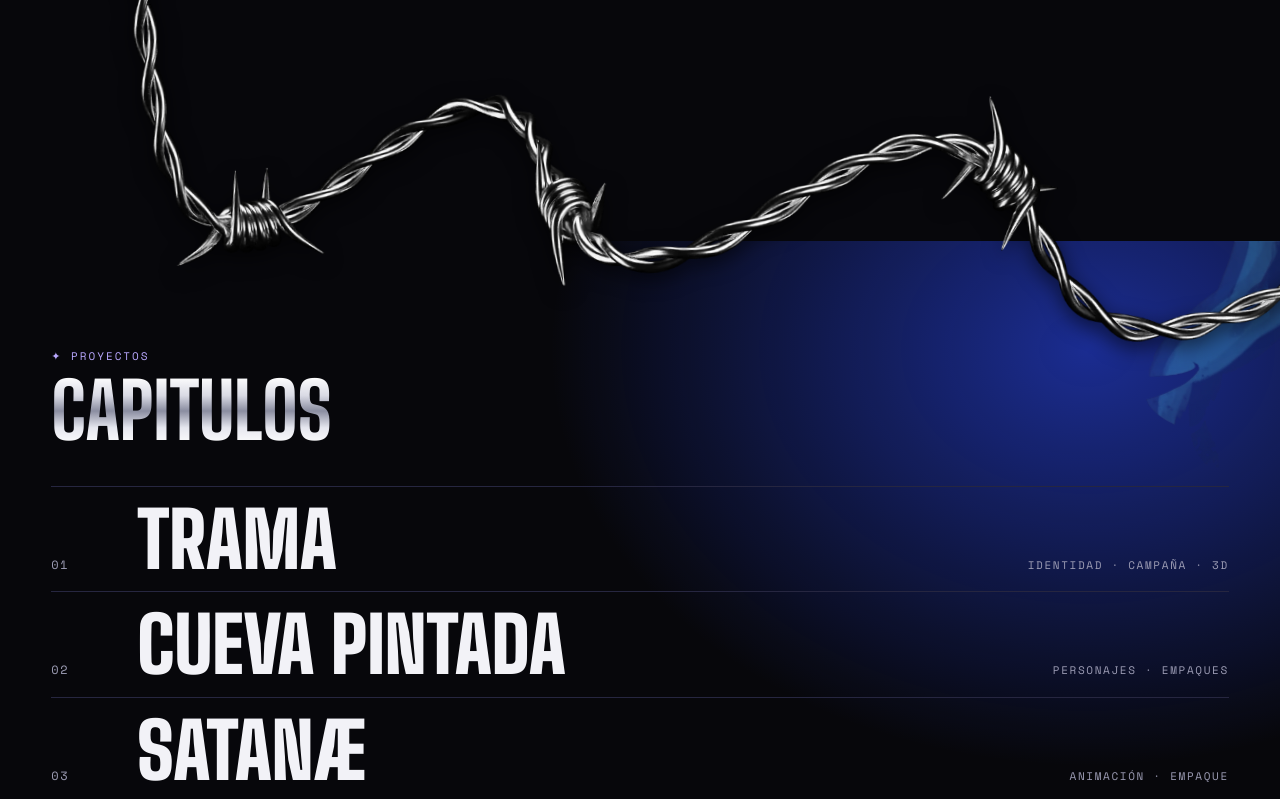
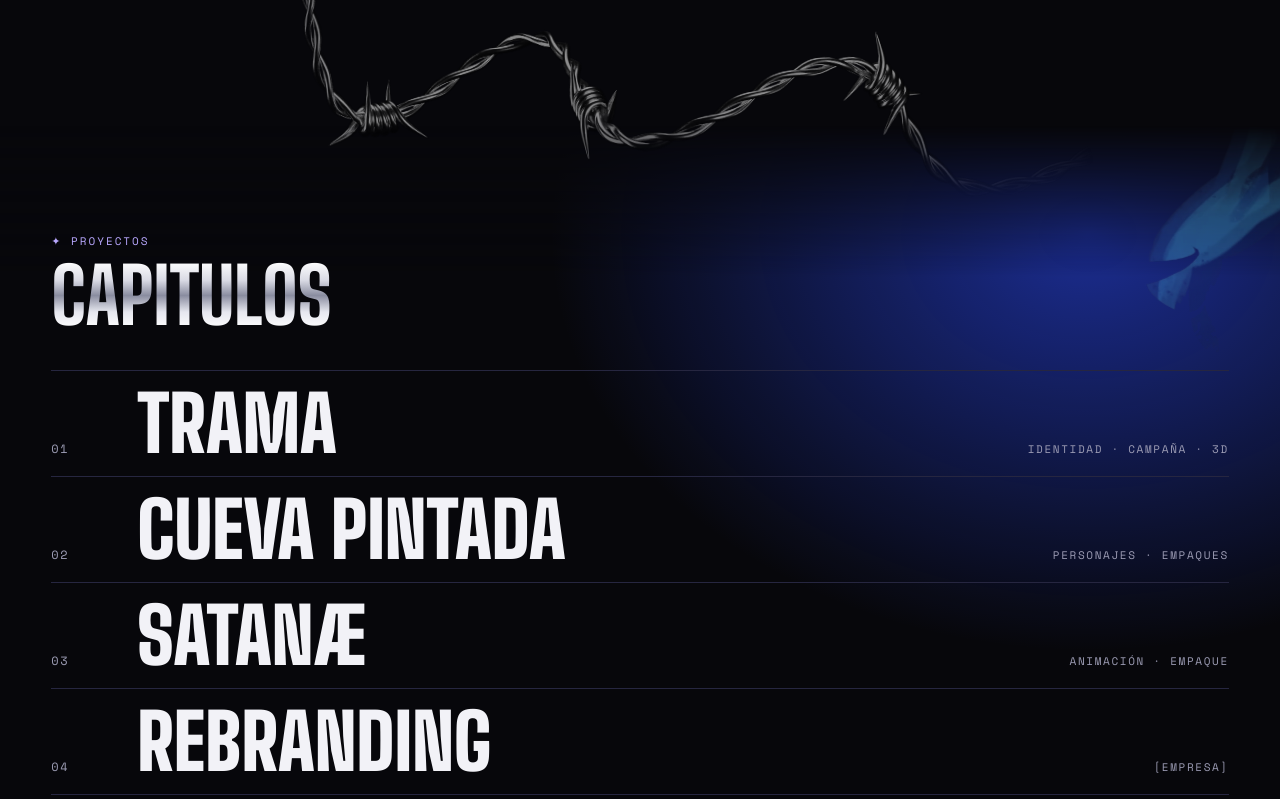
Before and after one commit to rayt0o/portafolio, a plain HTML site: page index.html in a window 1280 px wide. Shown: the part 1720-2519 px from the top of the page. Drawn offline with Linux system fonts and the light colour scheme.

Commit message:
Transiciones suaves: fondos, púas y llamas se desvanecen sin cortes; púas más sutiles
Co-Authored-By: Claude Opus 5.5 <noreply@anthropic.com>
Claude-Session: https://claude.ai/code/session_01ES3R4G9zcFNo4Ni6ocmtSn

```diff
--- a/css/style.css
+++ b/css/style.css
@@ -758,3 +758,40 @@ a { color: inherit; }
 .wire-sep { height: clamp(200px, 26vw, 380px); margin: 0; }
 .wire-sep img { width: min(104vw, 1500px); }
 @media (max-width: 720px) { .wire-sep { height: 48vw; } .wire-sep img { width: 140vw; } }
+
+/* ---------- Transiciones suaves entre secciones ----------
+   La luz de cada sección se desvanece arriba y abajo: no hay cortes en seco. */
+.chapter::before {
+  -webkit-mask-image: linear-gradient(to bottom, transparent 0, #000 14%, #000 86%, transparent 100%);
+  mask-image: linear-gradient(to bottom, transparent 0, #000 14%, #000 86%, transparent 100%);
+}
+
+/* ---------- Púas sutiles: acompañan, no tapan ---------- */
+.wire-sep { height: clamp(110px, 13vw, 190px); margin: 0; }
+.wire-sep img {
+  width: min(78vw, 1150px); opacity: .55; filter: none;
+  -webkit-mask-image: linear-gradient(to right, transparent 0, #000 16%, #000 84%, transparent 100%);
+  mask-image: linear-gradient(to right, transparent 0, #000 16%, #000 84%, transparent 100%);
+}
+@media (max-width: 720px) { .wire-sep { height: 30vw; } .wire-sep img { width: 112vw; } }
+.wire-sat {
+  z-index: -1; top: auto; bottom: -4%; right: -8%; width: 42%; opacity: .45; filter: none;
+  -webkit-mask-image: radial-gradient(closest-side, #000 55%, transparent 100%);
+  mask-image: radial-gradient(closest-side, #000 55%, transparent 100%);
+}
+@media (max-width: 860px) { .wire-sat { width: 70%; bottom: 0; right: -18%; top: auto; } }
+/* ajuste: el alambre se queda en su franja, se desvanece en los cuatro lados */
+.wire-sep { height: clamp(150px, 17vw, 250px); }
+.wire-sep img {
+  width: min(70vw, 1000px);
+  -webkit-mask-image: linear-gradient(to right, transparent 0, #000 16%, #000 84%, transparent 100%), linear-gradient(to bottom, transparent 0, #000 26%, #000 74%, transparent 100%);
+  -webkit-mask-composite: source-in;
+  mask-image: linear-gradient(to right, transparent 0, #000 16%, #000 84%, transparent 100%), linear-gradient(to bottom, transparent 0, #000 26%, #000 74%, transparent 100%);
+  mask-composite: intersect;
+}
+@media (max-width: 720px) { .wire-sep { height: 34vw; } .wire-sep img { width: 104vw; } }
+/* llamas: el borde por donde venían cortadas se desvanece */
+.flame { -webkit-mask-size: 100% 100%; mask-size: 100% 100%; }
+.fl-top, .fl-tr { -webkit-mask-image: linear-gradient(to bottom, transparent 0, #000 35%); mask-image: linear-gradient(to bottom, transparent 0, #000 35%); }
+.fl-bl, .fl-br { -webkit-mask-image: linear-gradient(to top, transparent 0, #000 35%); mask-image: linear-gradient(to top, transparent 0, #000 35%); }
+.fl-r { -webkit-mask-image: linear-gradient(to left, transparent 0, #000 40%); mask-image: linear-gradient(to left, transparent 0, #000 40%); }
--- a/index.html
+++ b/index.html
@@ -6,7 +6,7 @@
 <title>Nicolás Torres · rayt0o</title>
 <meta name="description" content="Portafolio de Nicolás Torres (rayt0o): branding, ilustración y 3D. Bogotá.">
 <meta name="theme-color" content="#07070B">
-<link rel="stylesheet" href="css/style.css?v=202611241644">
+<link rel="stylesheet" href="css/style.css?v=202611241652">
 <link rel="icon" href="favicon.svg" type="image/svg+xml">
 <link rel="icon" href="favicon.ico" sizes="any">
 <link rel="apple-touch-icon" href="apple-touch-icon.png">
@@ -167,6 +167,7 @@
     <dt>Equipo</dt><dd>Camilo Restrepo · Juliana Vecino · Nicolás Torres</dd>
   </dl></div>
   <div class="board">
+    <img class="wire-sat" src="img/puas-satanae.webp" alt="" aria-hidden="true" loading="lazy">
     <figure class="slot manual" style="aspect-ratio:16/9" data-src="img/satanae-infierno.webp" data-alt="Fotograma del infierno en 3D de Satanæ" data-spec="2400 × 1350 px · fotograma" data-from="3D Infierno/infe.blend"></figure>
     <figure class="slot caja" data-src="img/satanae-caja.webp" data-alt="Caja en forma de ataúd con un peluche dentro, render" data-spec="1600 px · render" data-from="caja.png"></figure>
     <div class="tarot">
@@ -182,7 +183,6 @@
     <span class="tag tag--solid sticker s1" style="--c:#FF2A2A">Tarot · ilustración de Juliana Vecino</span>
     <span class="tag sticker s2">✦ Caja ataúd</span>
     <span class="spark" aria-hidden="true">✦</span>
-    <img class="wire-sat" src="img/puas-satanae.webp" alt="" aria-hidden="true" loading="lazy">
   </div>
 </section>
 
@@ -329,6 +329,6 @@
   <span>Bogotá ✦ Colombia</span>
 </footer>
 
-<script src="js/main.js?v=202611241644"></script>
+<script src="js/main.js?v=202611241652"></script>
 </body>
 </html>
```
Also changed, not shown: trama.html (+2 -2 lines).
